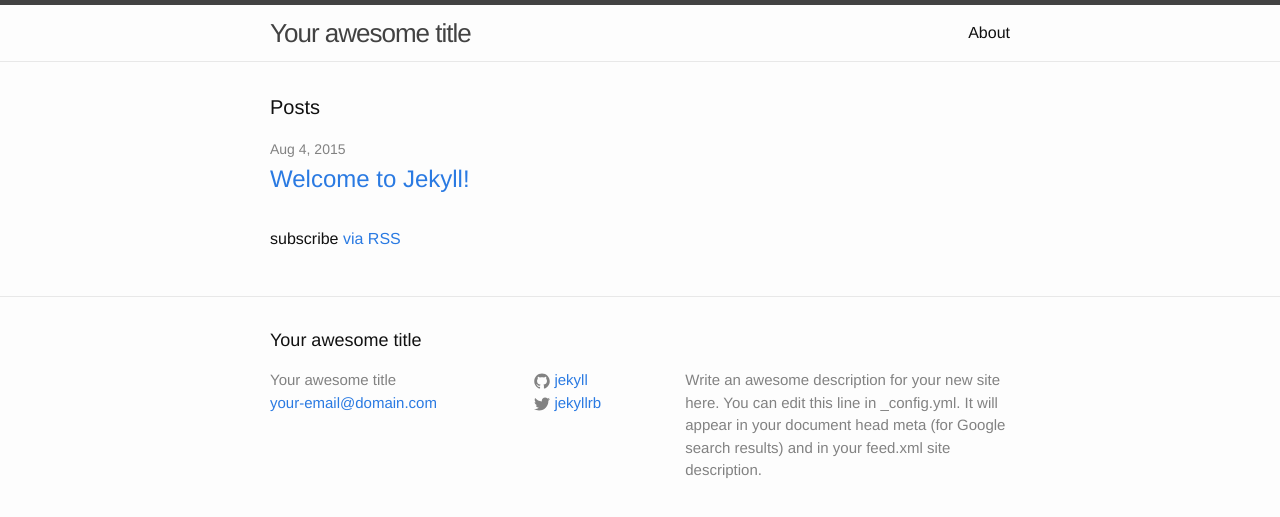
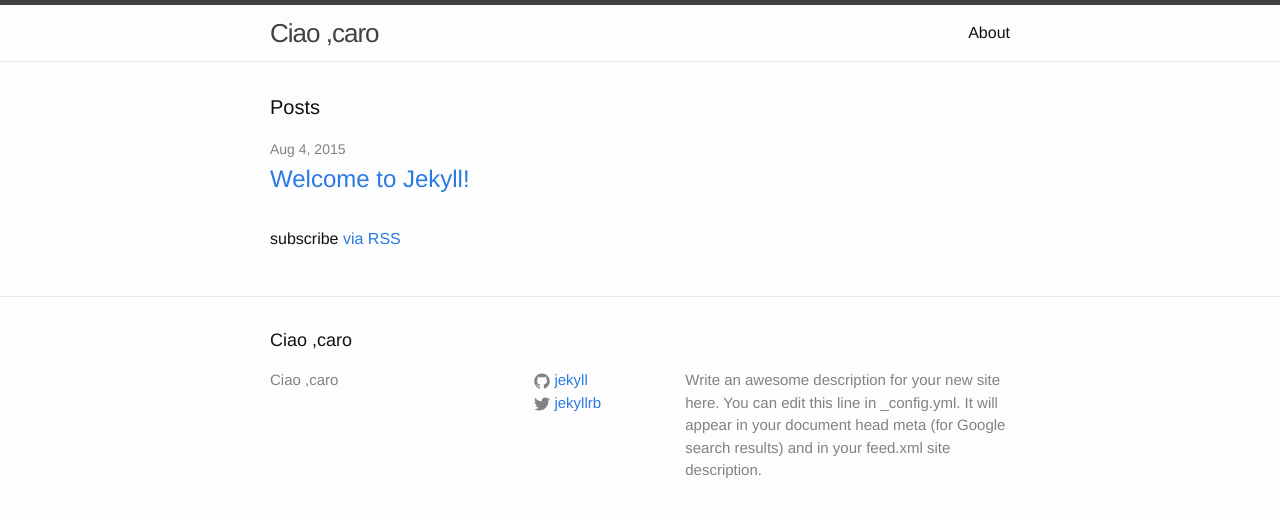
Before and after one commit to jude90/jude90.github.io, a Jekyll site: the page built from index.html, in a window 1280 px wide. Shown: the top 517 px of the page. Built offline with Jekyll 4.4.1, drawn with Linux system fonts in a browser that asks for light colours.

Commit message:
mod title

```diff
--- a/_config.yml
+++ b/_config.yml
@@ -1,12 +1,12 @@
 # Site settings
-title: Your awesome title
-email: your-email@domain.com
+title: Ciao ,caro
+email:
 description: > # this means to ignore newlines until "baseurl:"
   Write an awesome description for your new site here. You can edit this
   line in _config.yml. It will appear in your document head meta (for
   Google search results) and in your feed.xml site description.
 baseurl: "" # the subpath of your site, e.g. /blog/
-url: "http://yourdomain.com" # the base hostname & protocol for your site
+url: "http://jude90.github.io" # the base hostname & protocol for your site
 twitter_username: jekyllrb
 github_username:  jekyll
 
```
